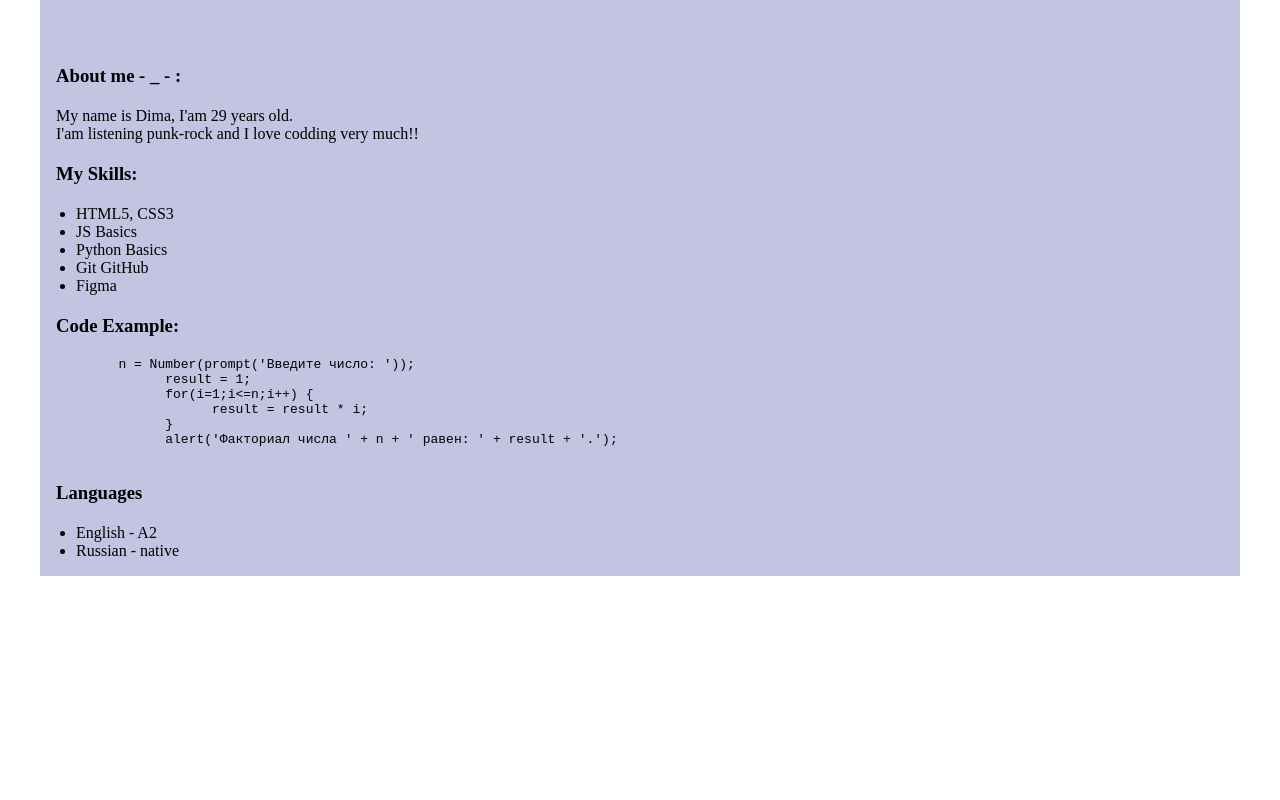
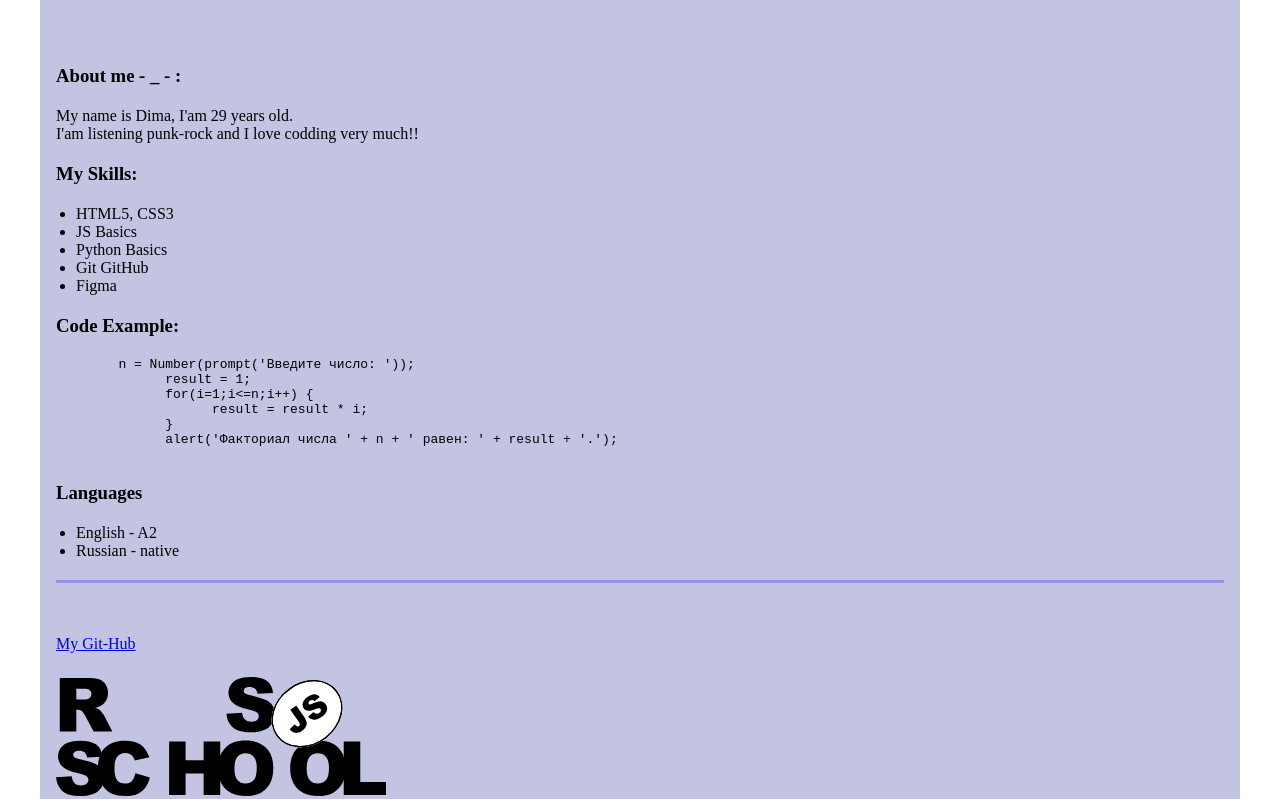
Before and after one commit to NoMercy182/rsschool-cv, a plain HTML site: page index.html in a window 1280 px wide. Shown: the part 307-1107 px from the top of the page. Before the commit the page ends 883 px from the top, so only its background shows below. Drawn offline with Linux system fonts and the light colour scheme.

Commit message:
docs: add CV_HTML

```diff
--- a/index.html
+++ b/index.html
@@ -49,7 +49,14 @@
         <li>English - A2</li>
         <li>Russian - native</li>
       </ul>
+      <div class="line"></div>
   </div>
 </main>
+<footer>
+  <div class="container">
+    <p class="my_git"><a href="https://github.com/NoMercy182">My Git-Hub</a></p>
+    <div class="logo"><a href="https://rs.school/js/"><img src="img/rs_school_js.svg" alt="RS logo"></a></div>
+  </div>
+</footer>
 </body>
 </html>
--- a/style/style.css
+++ b/style/style.css
@@ -47,3 +47,15 @@ h3 {
 ul {
   margin-left: 20px;
 }
+
+.my_git {
+  margin-bottom: 20px;
+}
+
+.logo {
+  width: 330px;
+  height: 110px;
+  background-size: contain;
+  background-position: center;
+  background-repeat: no-repeat;
+}
```
Also changed, not shown: img/rs_school_js.svg (added).
